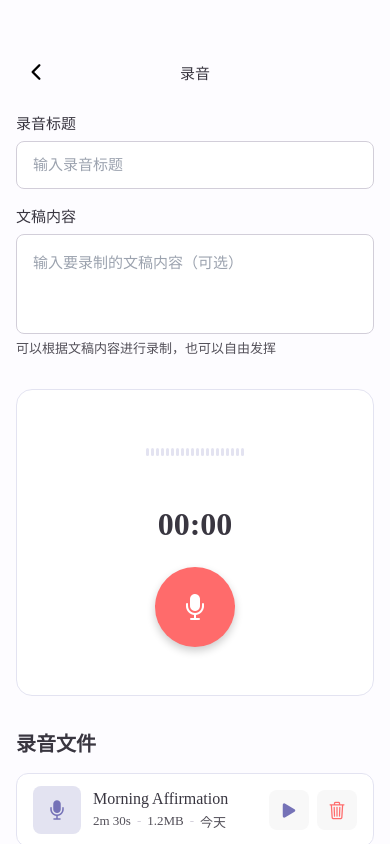
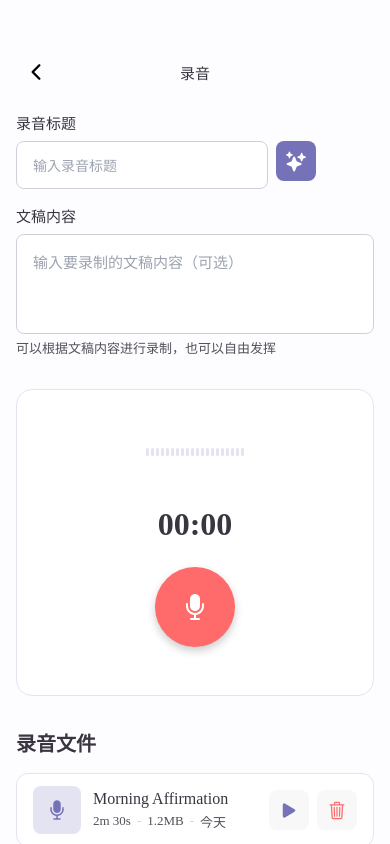
Before and after one commit to lamwimham/Spell, a React Native app: screen /Record in a window 390 px wide. Built offline with nearby package versions, Linux system fonts and the light colour scheme.

Commit message:
feat: 在录音页面添加AI生成脚本功能

```diff
--- a/src/screens/RecordScreen.tsx
+++ b/src/screens/RecordScreen.tsx
@@ -8,6 +8,7 @@ import {
   ScrollView,
   Alert,
   Animated,
+  ActivityIndicator,
 } from 'react-native';
 import Icon from 'react-native-vector-icons/Ionicons';
 import { useNavigation, useRoute, RouteProp } from '@react-navigation/native';
@@ -151,6 +152,7 @@ export function RecordScreen() {
   const [amplitude, setAmplitude] = useState(0.5);
   const [title, setTitle] = useState(params.title || '');
   const [script, setScript] = useState(params.script || '');
+  const [isGeneratingScript, setIsGeneratingScript] = useState(false); // AI生成脚本状态
   const [recordings, setRecordings] = useState<RecordingFile[]>([
     {
       id: '1',
@@ -303,6 +305,36 @@ export function RecordScreen() {
     };
   }, []);
 
+  // AI生成脚本文案的函数（模拟实现）
+  const generateScriptFromAI = async () => {
+    if (!title.trim()) {
+      Alert.alert('提示', '请输入录音标题');
+      return;
+    }
+
+    // 设置生成状态
+    setIsGeneratingScript(true);
+
+    try {
+      // 模拟API调用延迟
+      await new Promise(resolve => setTimeout(resolve, 2000));
+
+      // 模拟生成的脚本文案
+      const generatedScript = `欢迎收听关于"${title}"的内容。\n\n在这里，我们将深入探讨这个主题的各个方面。\n\n首先，让我们了解一下基本概念...\n\n接下来，我们会分享一些实用的建议和技巧...\n\n最后，总结一下今天的内容...`;
+
+      // 更新脚本文案
+      setScript(generatedScript);
+
+      Alert.alert('成功', 'AI已为您生成脚本文案');
+    } catch (error) {
+      console.error('AI生成脚本失败:', error);
+      Alert.alert('错误', '生成脚本失败，请稍后重试');
+    } finally {
+      // 重置生成状态
+      setIsGeneratingScript(false);
+    }
+  };
+
   // 渲染录音控制按钮
   const renderRecordingControls = () => {
     switch (recordingState) {
@@ -397,13 +429,29 @@ export function RecordScreen() {
       <ScrollView style={styles.content} showsVerticalScrollIndicator={false}>
         {/* 文稿信息 */}
         <View style={styles.scriptSection}>
+          <View style={styles.titleContainer}>
             <InputText
               label="录音标题"
               placeholder="输入录音标题"
               value={title}
               onChangeText={setTitle}
               disabled={recordingState === RecordingState.RECORDING}
+              style={styles.titleInput}
+              testID="input-text-input"
             />
+            <TouchableOpacity
+              style={styles.aiButton}
+              onPress={generateScriptFromAI}
+              disabled={isGeneratingScript || recordingState === RecordingState.RECORDING}
+              testID="ai-generate-button"
+            >
+              {isGeneratingScript ? (
+                <ActivityIndicator size="small" color="#FFFFFF" />
+              ) : (
+                <Icon name="sparkles" size={20} color="#FFFFFF" />
+              )}
+            </TouchableOpacity>
+          </View>
 
           <View style={styles.scriptContainer}>
             <InputTextarea
@@ -412,8 +460,9 @@ export function RecordScreen() {
               value={script}
               onChangeText={setScript}
               height={100}
-              disabled={recordingState === RecordingState.RECORDING}
+              disabled={recordingState === RecordingState.RECORDING || isGeneratingScript}
               helperText="可以根据文稿内容进行录制，也可以自由发挥"
+              testID="input-textarea-input"
             />
           </View>
         </View>
@@ -504,6 +553,23 @@ const styles = StyleSheet.create({
   scriptSection: {
     marginTop: 16,
     marginBottom: 32,
+  },
+  titleContainer: {
+    flexDirection: 'row',
+    alignItems: 'flex-end',
+  },
+  titleInput: {
+    flex: 1,
+  },
+  aiButton: {
+    width: 40,
+    height: 40,
+    borderRadius: 8,
+    backgroundColor: '#7572B7',
+    justifyContent: 'center',
+    alignItems: 'center',
+    marginLeft: 8,
+    marginBottom: 8,
   },
   scriptContainer: {
     marginTop: 16,
```
Also changed, not shown: 1 other file (tests, documents, lock files or other folders). Lines whose indentation alone changed are shown as unchanged.
